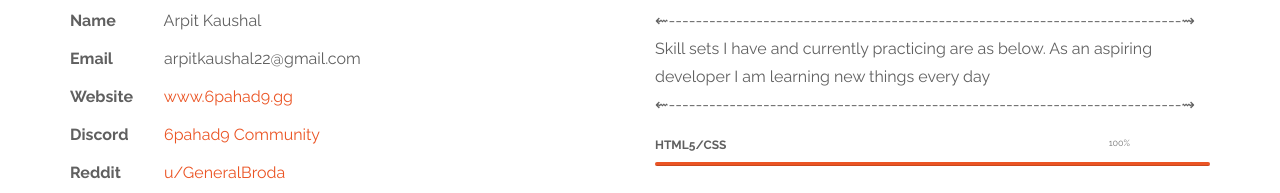
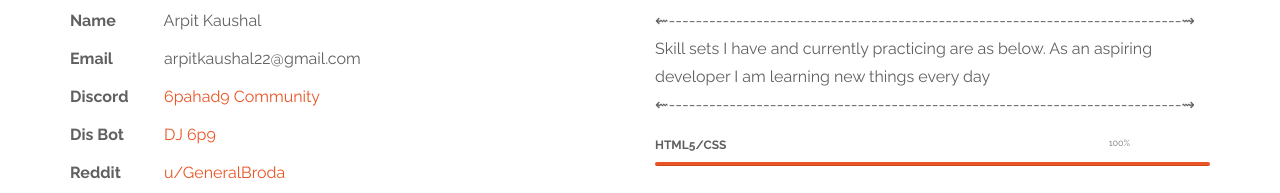
Before and after one commit to arpit2k2gen/generalbroda, a plain HTML site: page index.html in a window 1280 px wide. Shown: the part 2465-2658 px from the top of the page. Drawn offline with Linux system fonts and the light colour scheme.

Commit message:
yems
yems

```diff
--- a/index.html
+++ b/index.html
@@ -205,8 +205,8 @@ https://templatemo.com/tm-464-ultra-profile
 					<h2 class="title">My <strong>Profile</strong></h2>
 					<p><span class="tm-info-label">Name</span> Arpit Kaushal</p>
 					<p><span class="tm-info-label">Email</span> arpitkaushal22@gmail.com</p>
-					<p><span class="tm-info-label">Website</span> <a href="https://mylordhitshard.github.io/inexpugnable" target="_blank" class="tm-red-text">www.6pahad9.gg</a></p>
 					<p><span class="tm-info-label">Discord</span> <a href="https://discord.gg/ZjYyJbNr9G" target="_blank" class="tm-red-text">6pahad9 Community</a></p>
+					<p><span class="tm-info-label">Dis Bot</span> <a href="https://discord.com/oauth2/authorize?client_id=907335829884661820&permissions=8&scope=bot" target="_blank" class="tm-red-text">DJ 6p9</a></p>
 					<p><span class="tm-info-label">Reddit</span> <a href="https://www.reddit.com/user/GeneralBroda/" target="_blank" class="tm-red-text">u/GeneralBroda</a></p>
 				</div>
 				<div class="col-md-6 col-sm-6">
```
